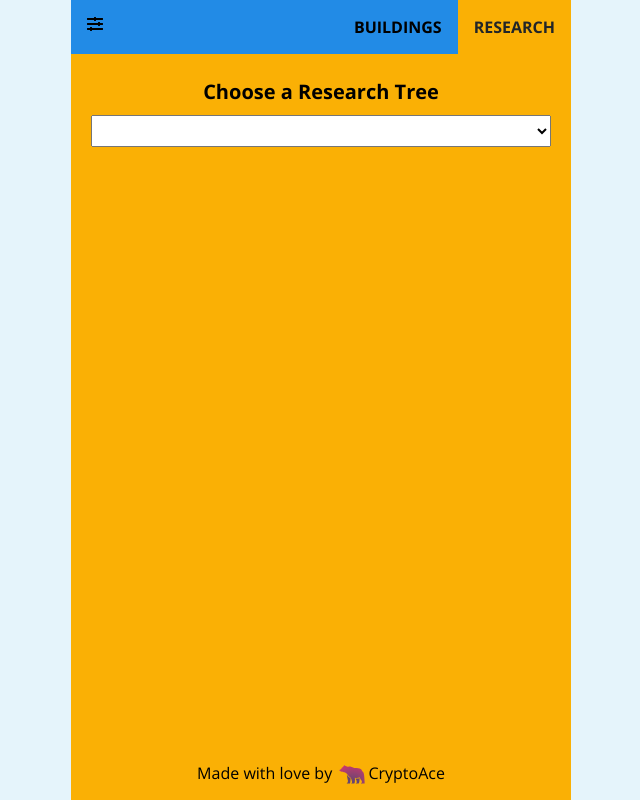
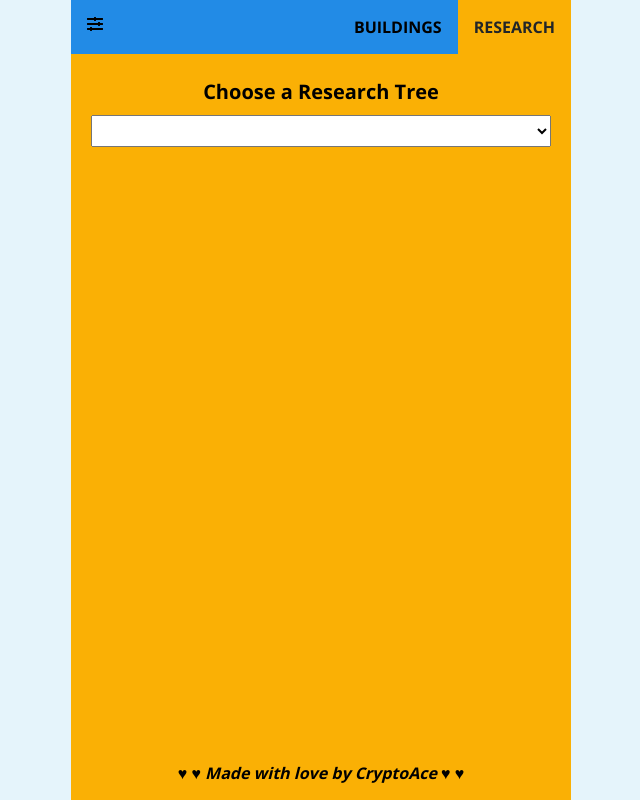
Before and after one commit to CryptoAce85/lok-helper, a plain HTML site: page index.html in a window 1280 px wide. Shown: the whole page, without its empty margins (319-959 px from the left). Drawn offline with Linux system fonts and the light colour scheme.

Commit message:
Add files via upload

```diff
--- a/index.html
+++ b/index.html
@@ -147,7 +147,7 @@
 
     </div>
     <div id="footer">
-        Made with love by <span>CryptoAce</span>
+       <b><i>♥ ♥ Made with love by CryptoAce ♥ ♥</i></b>
     </div>
 </div>
 
```
